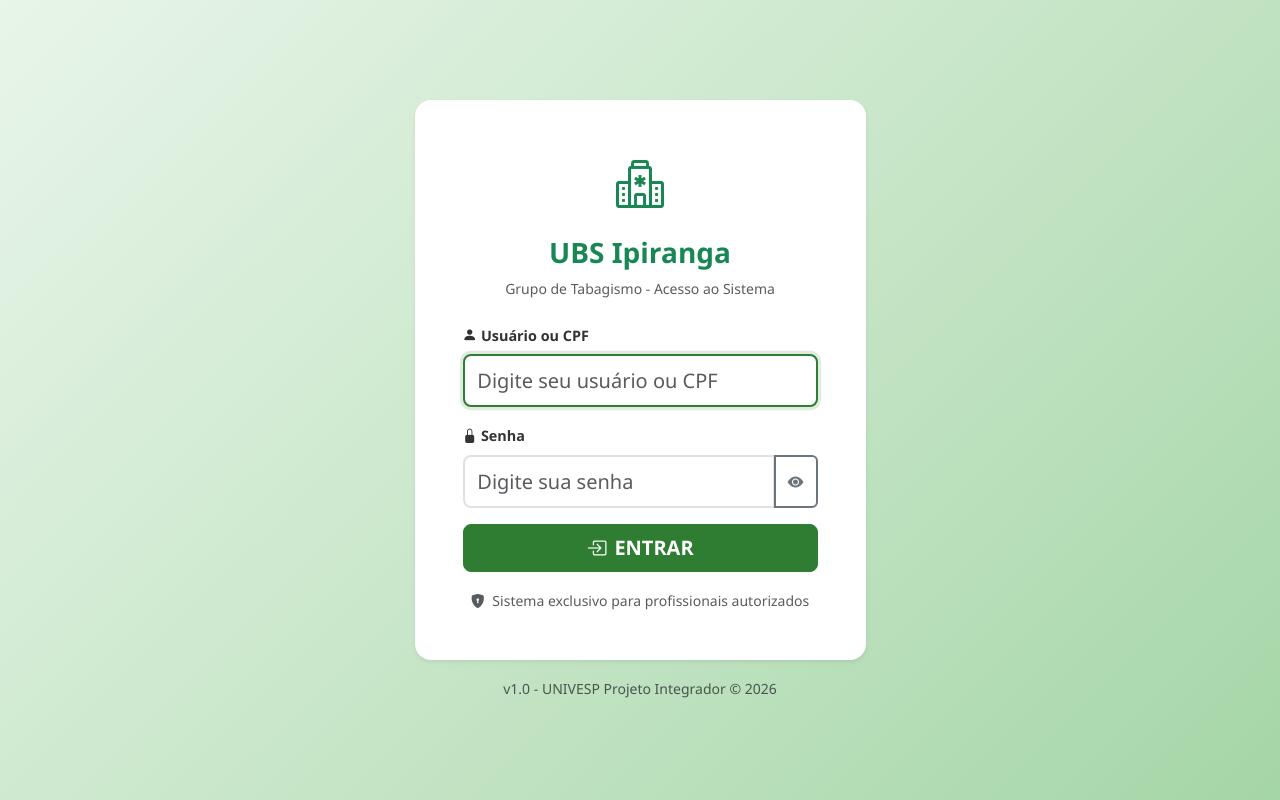
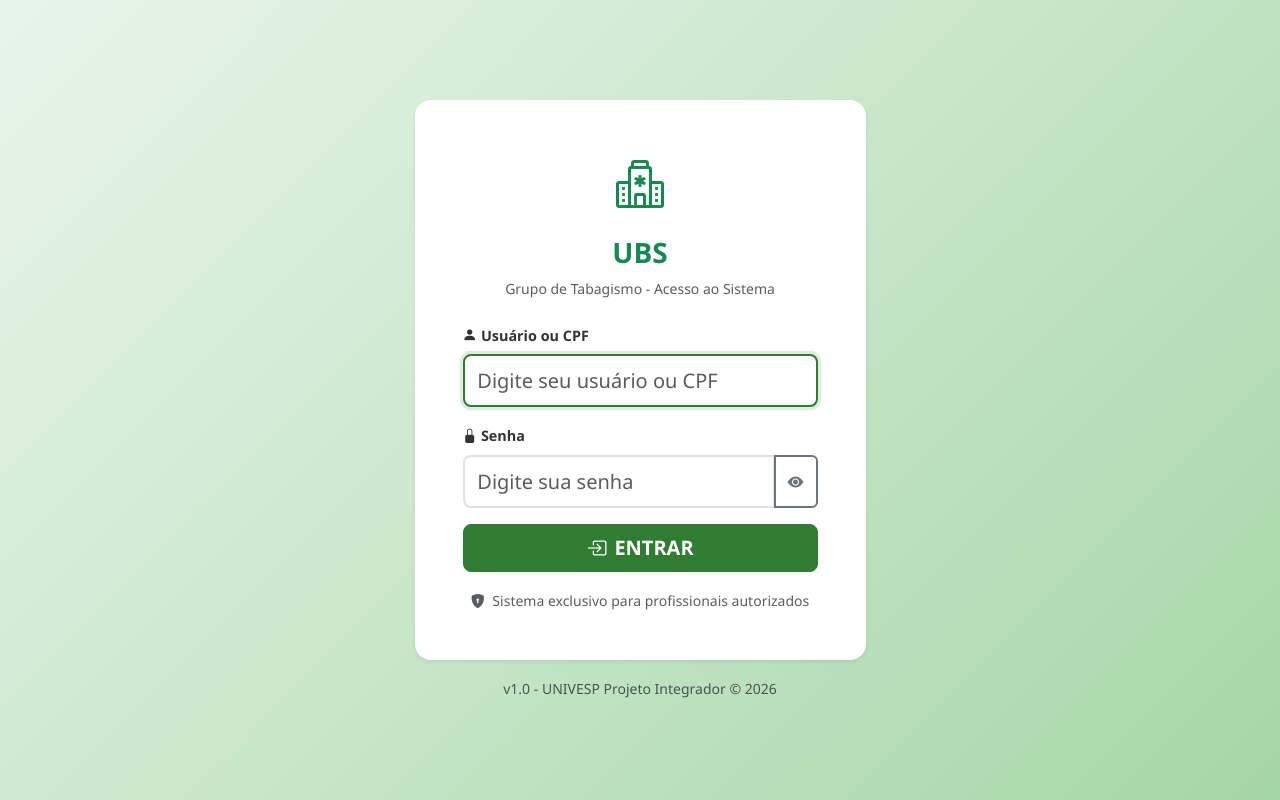
Before and after one commit to AlexandreArmelline/UBS-Tabagismo, a website: page frontend/index.html in a window 1280 px wide. Drawn offline with nearby package versions, Linux system fonts and the light colour scheme.

Commit message:
Update index.html

```diff
--- a/frontend/index.html
+++ b/frontend/index.html
@@ -3,7 +3,7 @@
 <head>
     <meta charset="UTF-8">
     <meta name="viewport" content="width=device-width, initial-scale=1.0">
-    <title>UBS Ipiranga - Grupo de Tabagismo</title>
+    <title>Grupo de Tabagismo</title>
 
     <!-- 1 BIBLIOTECAS E DEPENDÊNCIAS. -->
     <!-- 1.1 Bootstrap CSS CDN -->
@@ -30,7 +30,7 @@
                         <!-- 3.1 CABEÇALHO DO CARD -->
                         <div class="text-center mb-4">
                             <i class="bi bi-hospital text-success" style="font-size: 3rem;"></i>
-                            <h3 class="mt-3 fw-bold text-success">UBS Ipiranga</h3>
+                            <h3 class="mt-3 fw-bold text-success">UBS</h3>
                             <p class="text-muted small">Grupo de Tabagismo - Acesso ao Sistema</p>
                         </div>
 
```
